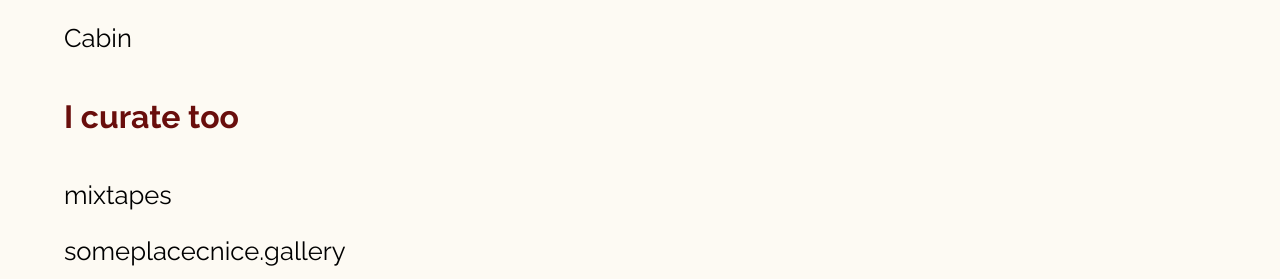
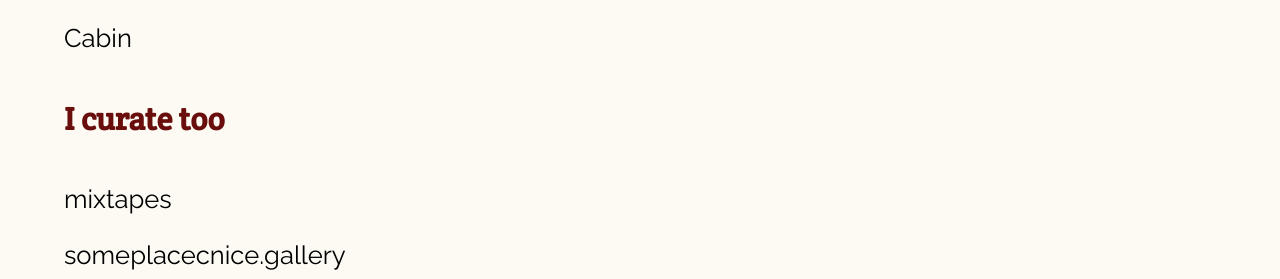
Before and after one commit to adamcheasley/adamcheasley.github.io, a Jekyll site: the page new.html, which Jekyll copies as it is, in a window 1280 px wide. Shown: the part 701-980 px from the top of the page. Built offline with Jekyll 4.4.1, drawn with Linux system fonts in a browser that asks for light colours.

Commit message:
update h3

```diff
--- a/css/main.css
+++ b/css/main.css
@@ -40,8 +40,8 @@ h2 {
 }
 
 h3 {
+  font-family: 'Crete Round', serif;
   color: #690e0c;
-  font-weight: bold;
   font-size: 2.5vmax;
 }
 
```
